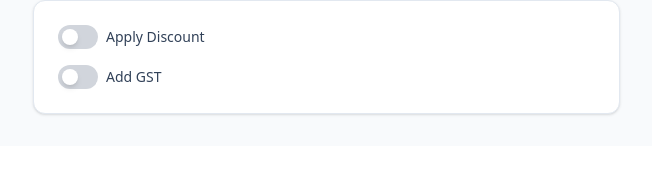
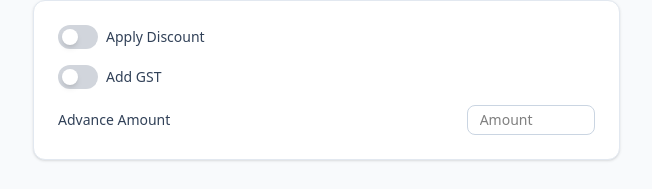
Before and after one commit to Bhuvanesh24/billing-travels, a React (Vite) app: page /create in a window 1280 px wide. Shown: the part 1469-1658 px from the top of the page, without its empty margins (159-811 px from the left). Before the commit the page ends 1615 px from the top, so only its background shows below. Built offline with nearby package versions, Linux system fonts and the light colour scheme; no server answers.

Commit message:
Added Advance handling and email change

```diff
--- a/src/pages/CreateInvoice.tsx
+++ b/src/pages/CreateInvoice.tsx
@@ -53,6 +53,7 @@ export default function CreateInvoice() {
   const [discountAmount, setDiscountAmount] = useState(0);
   const [enableGst, setEnableGst] = useState(false);
   const [gstPercentage, setGstPercentage] = useState(5);
+  const [advance, setAdvance] = useState(0);
 
   // Computed Values - Auto-calculate from Start/End KM
   const totalKm = Math.max(0, endKm - startKm);
@@ -165,6 +166,7 @@ export default function CreateInvoice() {
         enableGst,
         gstPercentage,
         gstAmount,
+        advance,
         grandTotal
       };
 
@@ -653,6 +655,18 @@ export default function CreateInvoice() {
                   </div>
                 )}
               </div>
+
+              <div className="flex items-center justify-between">
+                <label className="text-sm font-medium text-slate-700">Advance Amount</label>
+                <input
+                  type="number"
+                  placeholder="Amount"
+                  className="w-32 px-3 py-1 border border-slate-300 rounded-lg text-sm"
+                  value={advance || ''}
+                  onChange={e => setAdvance(Number(e.target.value))}
+                />
+              </div>
+
             </div>
 
           </div>
@@ -692,9 +706,15 @@ export default function CreateInvoice() {
                     <span>₹{gstAmount.toFixed(2)}</span>
                   </div>
                 )}
+                {advance > 0 && (
+                  <div className="flex justify-between text-amber-400 text-sm">
+                    <span>Advance</span>
+                    <span>-₹{advance.toFixed(2)}</span>
+                  </div>
+                )}
                 <div className="flex justify-between text-2xl font-bold">
                   <span>Total</span>
-                  <span>₹{grandTotal.toFixed(2)}</span>
+                  <span>₹{(grandTotal - advance).toFixed(2)}</span>
                 </div>
               </div>
 
--- a/src/services/pdfGeneration.ts
+++ b/src/services/pdfGeneration.ts
@@ -42,6 +42,7 @@ export interface InvoiceData {
   enableGst: boolean;
   gstPercentage: number;
   gstAmount: number;
+  advance: number;
   grandTotal: number;
 }
 
@@ -71,7 +72,7 @@ export const generateInvoicePDF = async (data: InvoiceData): Promise<{ blob: Blo
   doc.setTextColor(80);
   doc.text('30, Gokhale Street, Ram Nagar,', 105, 28, { align: 'center' });
   doc.text('Coimbatore - 641009', 105, 33, { align: 'center' });
-  doc.text('Email: shivatravels1995@gmail.com', 105, 38, { align: 'center' });
+  doc.text('Email: gokilam1950@gmail.com', 105, 38, { align: 'center' });
   doc.text('Phone: 94436 82900, 82202 62205', 105, 43, { align: 'center' });
 
   // Divider Line
@@ -239,14 +240,16 @@ export const generateInvoicePDF = async (data: InvoiceData): Promise<{ blob: Blo
       break;
     case 'km':
       // Chargeable KM * Rate per KM
-      const billableKm = data.chargeableKm;
+      {
+        const billableKm = data.chargeableKm;
       if (data.freeKm > 0) {
         rentDescription = `Vehicle Rent (${data.totalKm} km - ${data.freeKm} free km = ${billableKm} km @ Rs${data.ratePerKm}/km)`;
       } else {
         rentDescription = `Vehicle Rent (${billableKm} km @ Rs${data.ratePerKm}/km)`;
       }
       rentAmount = billableKm * data.ratePerKm;
-      break;
+        break;
+      }
   }
 
   if (rentAmount > 0) {
@@ -316,14 +319,23 @@ export const generateInvoicePDF = async (data: InvoiceData): Promise<{ blob: Blo
     finalY += 7;
   }
 
+  if (data.advance > 0) {
+    doc.setTextColor(220, 140, 0); // Amber/Orange color
+    doc.text('Advance:', totalsXLabel, finalY);
+    doc.text(`-Rs:${data.advance.toFixed(2)}`, totalsXValue, finalY, { align: 'right' });
+    doc.setTextColor(0);
+    finalY += 7;
+  }
+
   // Grand Total Line
   doc.setLineWidth(0.5);
   doc.line(totalsXLabel - 5, finalY - 4, 195, finalY - 4);
 
+  const finalTotal = data.grandTotal - data.advance;
   doc.setFontSize(12);
   doc.setFont('helvetica', 'bold');
   doc.text('Grand Total:', totalsXLabel, finalY + 2);
-  doc.text(`Rs:${data.grandTotal.toFixed(2)}`, totalsXValue, finalY + 2, { align: 'right' });
+  doc.text(`Rs:${finalTotal.toFixed(2)}`, totalsXValue, finalY + 2, { align: 'right' });
 
 
   // --- UPI QR Code Section ---
@@ -337,7 +349,8 @@ export const generateInvoicePDF = async (data: InvoiceData): Promise<{ blob: Blo
     // Generate UPI URI
     // upi://pay?pa=...&pn=...&am=...&cu=INR
     // encodeURIComponent is safer
-    const upiUri = `upi://pay?pa=${UPI_VPA}&pn=${encodeURIComponent(MERCHANT_NAME)}&am=${data.grandTotal.toFixed(2)}&cu=INR`;
+    const finalTotal = data.grandTotal - data.advance;
+    const upiUri = `upi://pay?pa=${UPI_VPA}&pn=${encodeURIComponent(MERCHANT_NAME)}&am=${finalTotal.toFixed(2)}&cu=INR`;
 
     // Generate QR Data URL
     const qrDataUrl = await QRCode.toDataURL(upiUri, { errorCorrectionLevel: 'H' });
```
